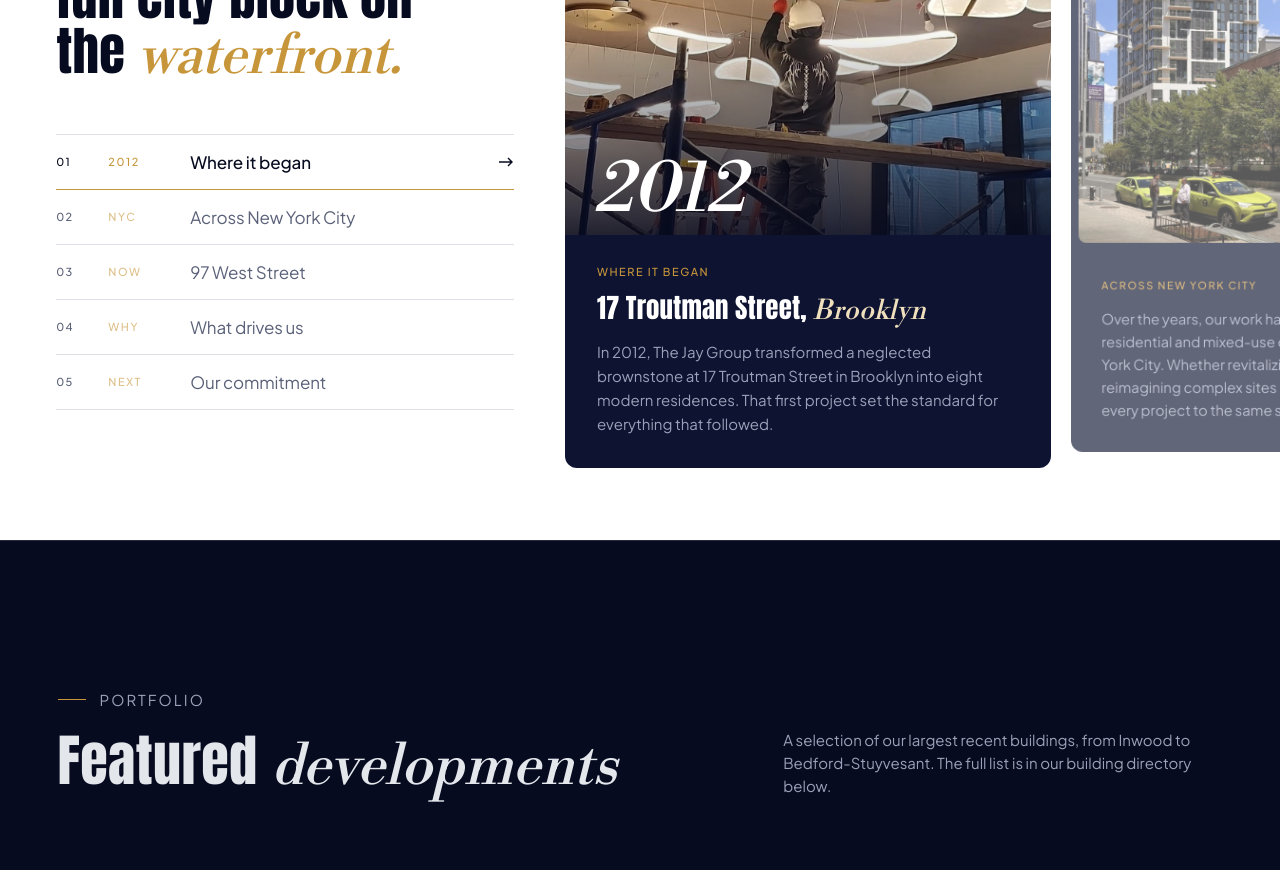
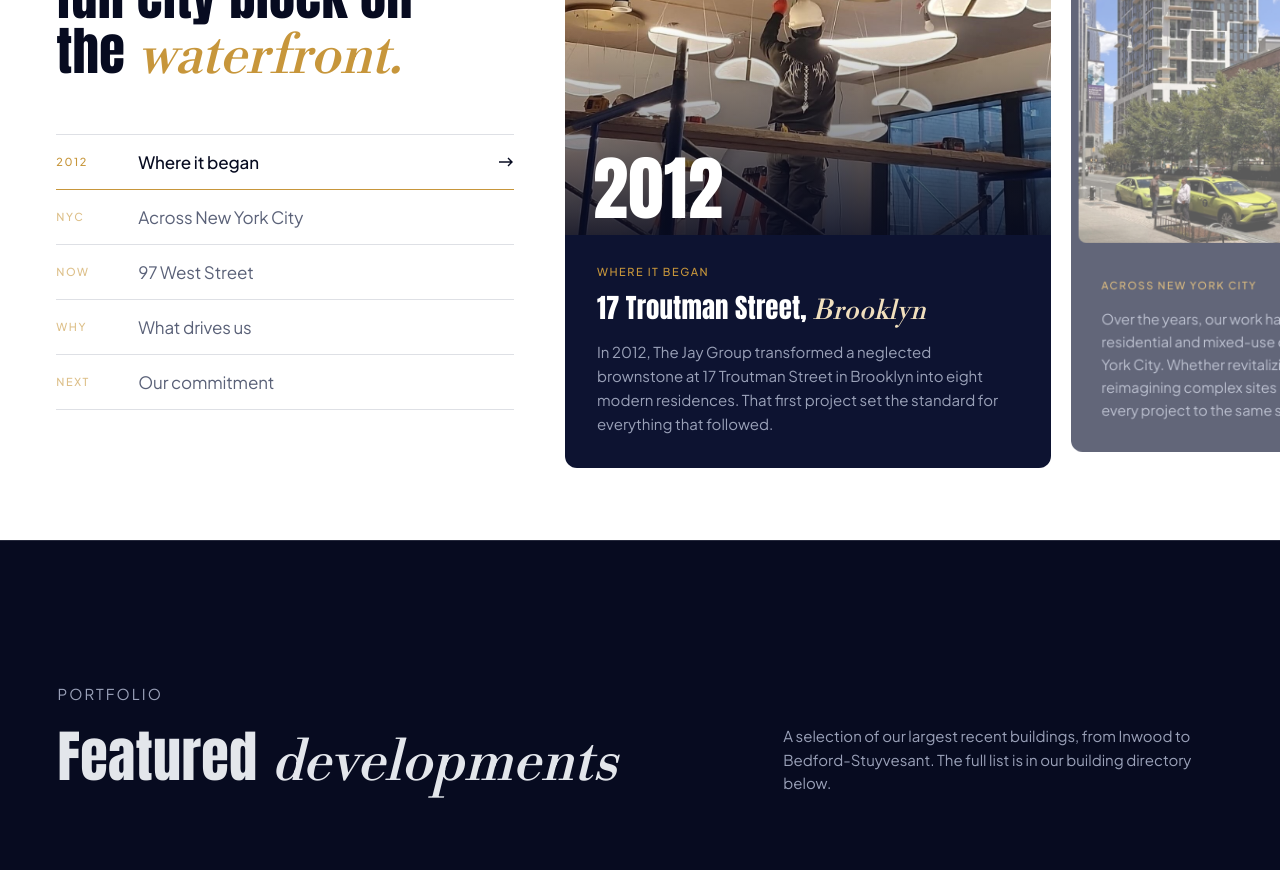
Before and after one commit to AllanLopez28/JayGroup, a Next.js app: page / in a window 1280 px wide. Shown: the part 1060-1930 px from the top of the page. Built offline with nearby package versions, Linux system fonts and the light colour scheme.

Commit message:
removedeyebrow

```diff
--- a/src/app/globals.css
+++ b/src/app/globals.css
@@ -543,7 +543,7 @@
     position: relative;
     width: 100%;
     display: grid;
-    grid-template-columns: 44px 74px 1fr auto;
+    grid-template-columns: 74px 1fr auto;
     align-items: center;
     gap: 8px;
     min-height: 54px;
@@ -886,12 +886,12 @@
     left: 28px;
     bottom: 14px;
     z-index: 2;
-    font-family: var(--font-serif);
+    font-family: var(--font-display);
     font-weight: 400;
-    font-style: italic;
+    font-style: normal;
     font-size: clamp(64px, 5.5vw, 96px);
-    line-height: 0.85;
-    letter-spacing: -0.02em;
+    line-height: 0.9;
+    letter-spacing: 0.01em;
     color: #ffffff;
   }
 
@@ -1653,6 +1653,10 @@
     gap: 24px;
   }
 
+  .figs-head .eyebrow::before {
+    display: none;
+  }
+
   .figs-head p {
     margin: 0;
     max-width: 40ch;
@@ -2963,7 +2967,7 @@
 }
 
 .news-title {
-  margin: 18px 0 0;
+  margin: 0;
   font-family: var(--font-display);
   font-weight: 400;
   font-size: clamp(44px, 6.2vw, 96px);
--- a/src/components/sections/news/NewsInteractive.tsx
+++ b/src/components/sections/news/NewsInteractive.tsx
@@ -165,7 +165,6 @@ export function NewsInteractive({
       <div className="news-wrap">
         <header className="news-head">
           <div>
-            <div className="news-kick">{content.kicker}</div>
             <h2 ref={titleRef} id="newsTitle" className="news-title">
               <span className="m">
                 <span>{content.headlinePrefix}</span>
--- a/src/components/sections/story/StoryInteractive.tsx
+++ b/src/components/sections/story/StoryInteractive.tsx
@@ -75,7 +75,6 @@ export function StoryInteractive({ content }: StoryInteractiveProps) {
                     onClick={() => goToChapter(idx)}
                     className={isCurrent ? "on" : ""}
                   >
-                    <span className="n">{chapter.number}</span>
                     <span className="k">{chapter.code}</span>
                     <span className="t">{chapter.desktopLabel}</span>
                     <svg
```
